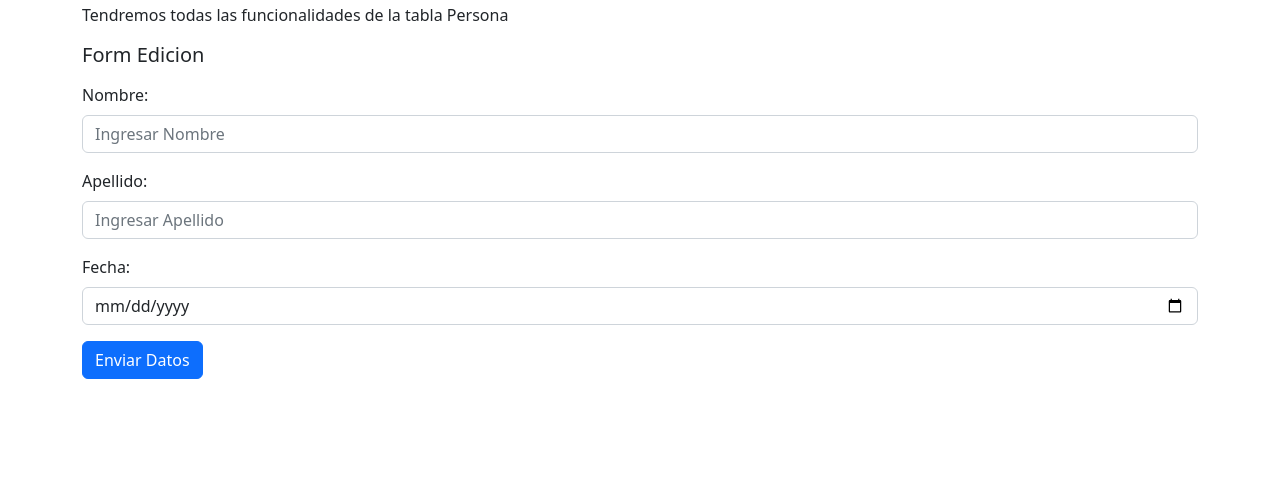
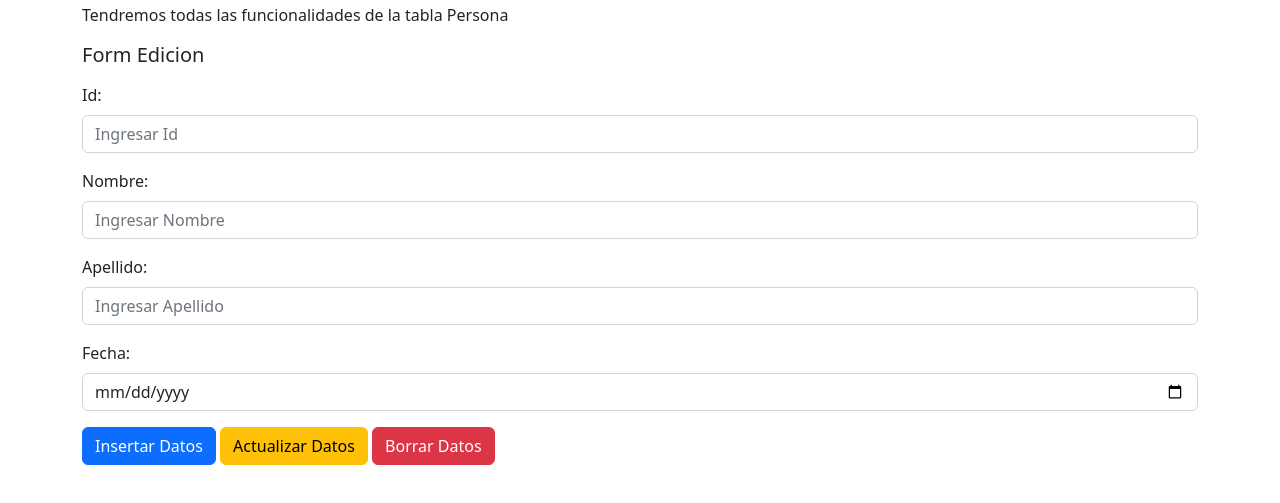
Before and after one commit to NavilC/DesWeb12023Q1, a website: page front end/consumo.html in a window 1280 px wide. Shown: the part 53-556 px from the top of the page. Drawn offline with nearby package versions, Linux system fonts and the light colour scheme; no server answers.

Commit message:
Metodo Put y Delete

```diff
--- a/front end/consumo.html
+++ b/front end/consumo.html
@@ -19,6 +19,12 @@
         <h5>Form Edicion</h5>
 
         <form id="datosEnviar">
+
+          <div class="mb-3 mt-3">
+            <label for="id" class="form-label">Id:</label>
+            <input type="number" class="form-control" id="id" placeholder="Ingresar Id" name="id">
+          </div>
+
           <div class="mb-3 mt-3">
             <label for="nombre" class="form-label">Nombre:</label>
             <input type="text" class="form-control" id="nombre" placeholder="Ingresar Nombre" name="nombre">
@@ -32,8 +38,19 @@
             <input type="date" class="form-control" id="fecha" placeholder="Ingresar Fecha" name="fecha">
           </div>
           <button type="button"
-            onclick="enviarDatos()"
-          class="btn btn-primary">Enviar Datos</button>
+            onclick="insertarDatos()"
+          class="btn btn-primary">Insertar Datos</button>
+
+          <button type="button"
+            onclick="actualizarDatos()"
+          class="btn btn-warning">Actualizar Datos</button>
+
+          <button type="button"
+            onclick="borrarDatos()"
+          class="btn btn-danger">Borrar Datos</button>
+
+
+
         </form>
 
         <table  class="table" id="reportePersona">
--- a/front end/logica.js
+++ b/front end/logica.js
@@ -5,6 +5,7 @@ function cargarDatos(){
                         "<th> Id Persona </th> "+
                         "<th> Nombre </th> "+
                         "<th> Apellido </th> "+
+                        "<th> Fecha Nacimiento </th> "+
                         "</tr> "
                         +" </thead> <tbody>";
 
@@ -19,6 +20,7 @@ function cargarDatos(){
                                 "<td>" + data[i].id_persona + "</td>" +
                                 "<td>" + data[i].nombre_persona+ "</td>"+
                                 "<td>" + data[i].apellido_persona+ "</td>"+
+                                "<td>" + data[i].fecha_nacimiento+ "</td>"+
                                 "</tr>";
 
             }
@@ -35,7 +37,7 @@ function cargarDatos(){
 }
 
 
-function enviarDatos(){
+function insertarDatos(){
 
     jQuery.ajaxSetup({async:false});
 
@@ -44,8 +46,6 @@ function enviarDatos(){
         apellido_persona : $("#apellido").val(),
         fecha_nacimiento : $("#fecha").val()
     };
-
-    console.log(datosForm);
 
     var mensaje = "Insercion Exitosa";
     $.ajax({
@@ -60,10 +60,67 @@ function enviarDatos(){
             alert(mensaje);
         },
         dataType: "json",
-        contentType: "application/json; charset=utf-8",
-        async:false
+        contentType: "application/json; charset=utf-8"
       });
 
       cargarDatos();
 
 }
+
+
+function actualizarDatos(){
+
+    jQuery.ajaxSetup({async:false});
+
+    var datosForm = {
+        nombre_persona : $("#nombre").val(),
+        apellido_persona : $("#apellido").val(),
+        fecha_nacimiento : $("#fecha").val()
+    };
+
+    let id = $("#id").val();
+
+    var mensaje = "Actualizacion Exitosa";
+    $.ajax({
+        type: "PUT",
+        url: "https://desfrlopez.me/ejemplo/api/persona/"+id,
+        data: JSON.stringify(datosForm),
+        success: function(data){
+            console.log(data);
+            for (var i = 0; i < data.length ; i++ ){
+                mensaje += " Id Registro "+ data[i].insertId;
+            }
+            alert(mensaje);
+        },
+        dataType: "json",
+        contentType: "application/json; charset=utf-8"
+      });
+
+      cargarDatos();
+
+}
+
+function borrarDatos(){
+
+    jQuery.ajaxSetup({async:false});
+
+    let id = $("#id").val();
+
+    var mensaje = "Borrado Exitoso Exitoso";
+    $.ajax({
+        type: "DELETE",
+        url: "https://desfrlopez.me/ejemplo/api/persona/"+id,
+        success: function(data){
+            console.log(data);
+            for (var i = 0; i < data.length ; i++ ){
+                mensaje += " Id Registro "+ data[i].insertId;
+            }
+            alert(mensaje);
+        },
+        dataType: "json",
+        contentType: "application/json; charset=utf-8"
+      });
+
+      cargarDatos();
+
+}
```
